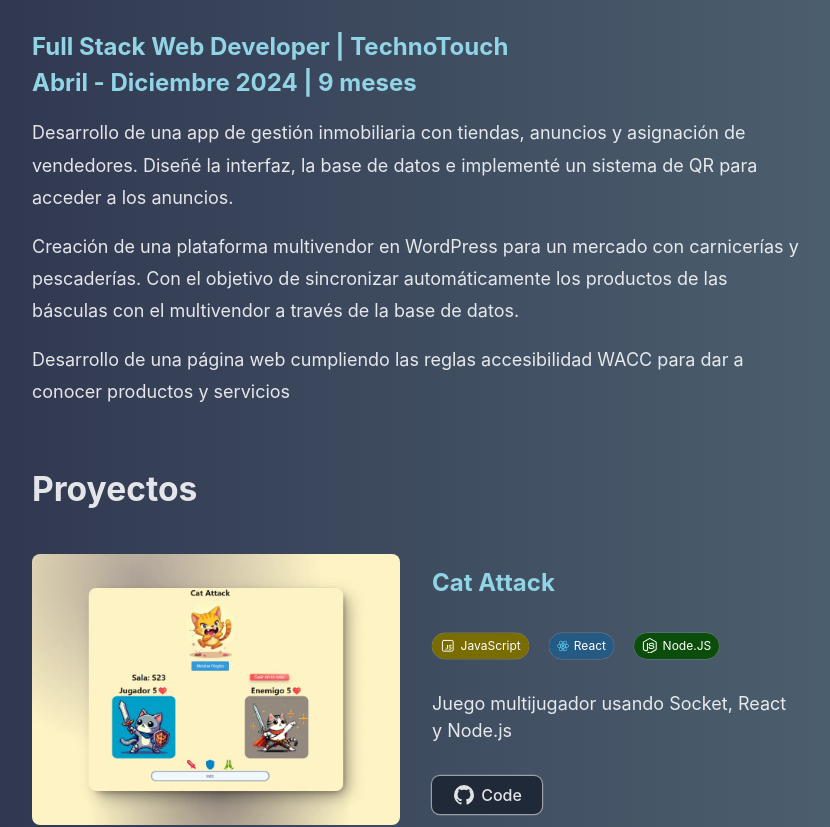
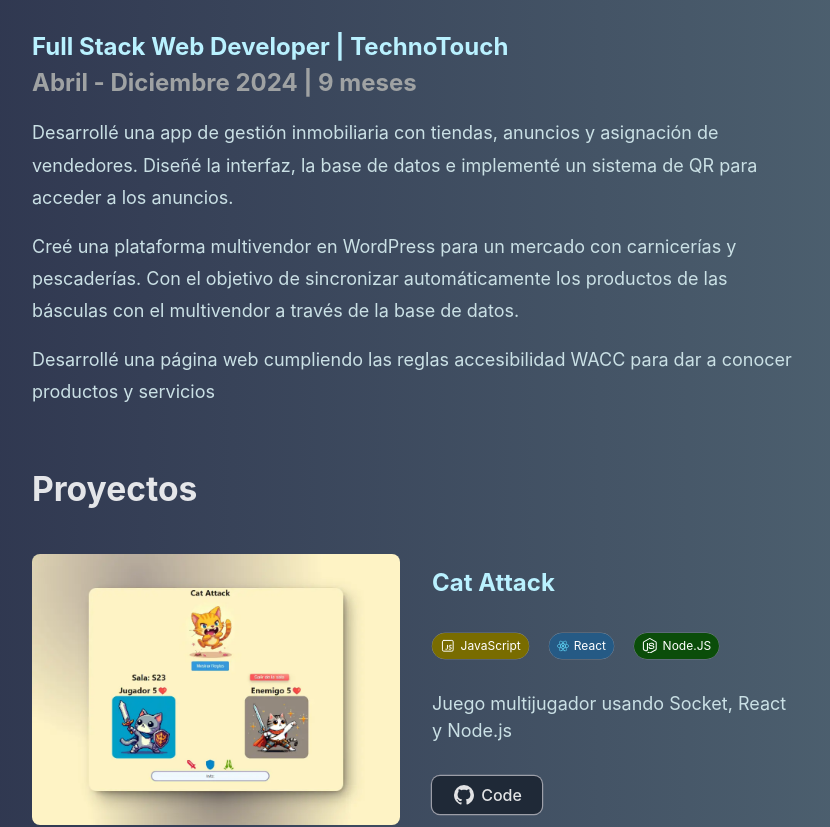
Before and after one commit to higueromora/portfolio, a React (Vite) app: page / in a window 1280 px wide. Shown: the part 824-1651 px from the top of the page, without its empty margins (224-1054 px from the left). Built offline with nearby package versions, Linux system fonts and the light colour scheme; the HTML template or start-up script is replaced by a standard one.

Commit message:
portfolioprovisional2

```diff
--- a/src/App.css
+++ b/src/App.css
@@ -19,6 +19,7 @@ header{
     margin-bottom: 1rem;
     margin-top: 1rem;
     font-size: 18px;
+    color: #cae0e5;
 }
 
 @keyframes fadeIn {
@@ -58,7 +59,7 @@ header{
 }
 
 .nav-socials a:hover{
-    background-color: rgba(146, 172, 179, 0.836);
+    background-color: #ffffff;
     color: #1f2937;
 }
 
@@ -78,16 +79,17 @@ header{
 
 
 
-.name{
+.name {
     font-family: "Fredoka One", cursive;
     letter-spacing: 2px;
     font-size: 3rem;
-    background-image: linear-gradient(90deg, rgb(145 212 229) 0%, rgb(100 212 221) 84%, rgb(42 97 153) 100%);
+    background-image: linear-gradient(135deg, #b9f1ff, #3f8597);
     -webkit-background-clip: text;
     background-clip: text;
     color: transparent;
     background-size: 100%;
 }
+
 
 
 
@@ -123,8 +125,12 @@ header{
 }
 
 .category{
-    color: #91d4e5;
+    color: #b9f1ff;
     font-size: 1.5rem;
+}
+
+h3.category{
+    color: #9fa2a3;
 }
 
 .title-project{
@@ -166,6 +172,7 @@ header{
 
 .project-details-p{
     font-size: 18px;
+    color: #cae0e5;
 }
 
 .footer-project{
--- a/src/constants/experiences.js
+++ b/src/constants/experiences.js
@@ -3,10 +3,10 @@ export const experiences = [
       role: "Full Stack Web Developer",
       company: "TechnoTouch",
       period: "Abril - Diciembre 2024 | 9 meses",
-      description: `Desarrollo de una app de gestión inmobiliaria con tiendas, anuncios y asignación de vendedores. Diseñé la interfaz, la base de datos e implementé un sistema de QR para acceder a los anuncios.
+      description: `Desarrollé una app de gestión inmobiliaria con tiendas, anuncios y asignación de vendedores. Diseñé la interfaz, la base de datos e implementé un sistema de QR para acceder a los anuncios.
       `,
       description2: `
-      Creación de una plataforma multivendor en WordPress para un mercado con carnicerías y pescaderías. Con el objetivo de sincronizar automáticamente los productos de las básculas con el multivendor a través de la base de datos.`,
-      description3: `Desarrollo de una página web cumpliendo las reglas accesibilidad WACC para dar a conocer productos y servicios`,
+      Creé una plataforma multivendor en WordPress para un mercado con carnicerías y pescaderías. Con el objetivo de sincronizar automáticamente los productos de las básculas con el multivendor a través de la base de datos.`,
+      description3: `Desarrollé una página web cumpliendo las reglas accesibilidad WACC para dar a conocer productos y servicios`,
     }
   ];
```
